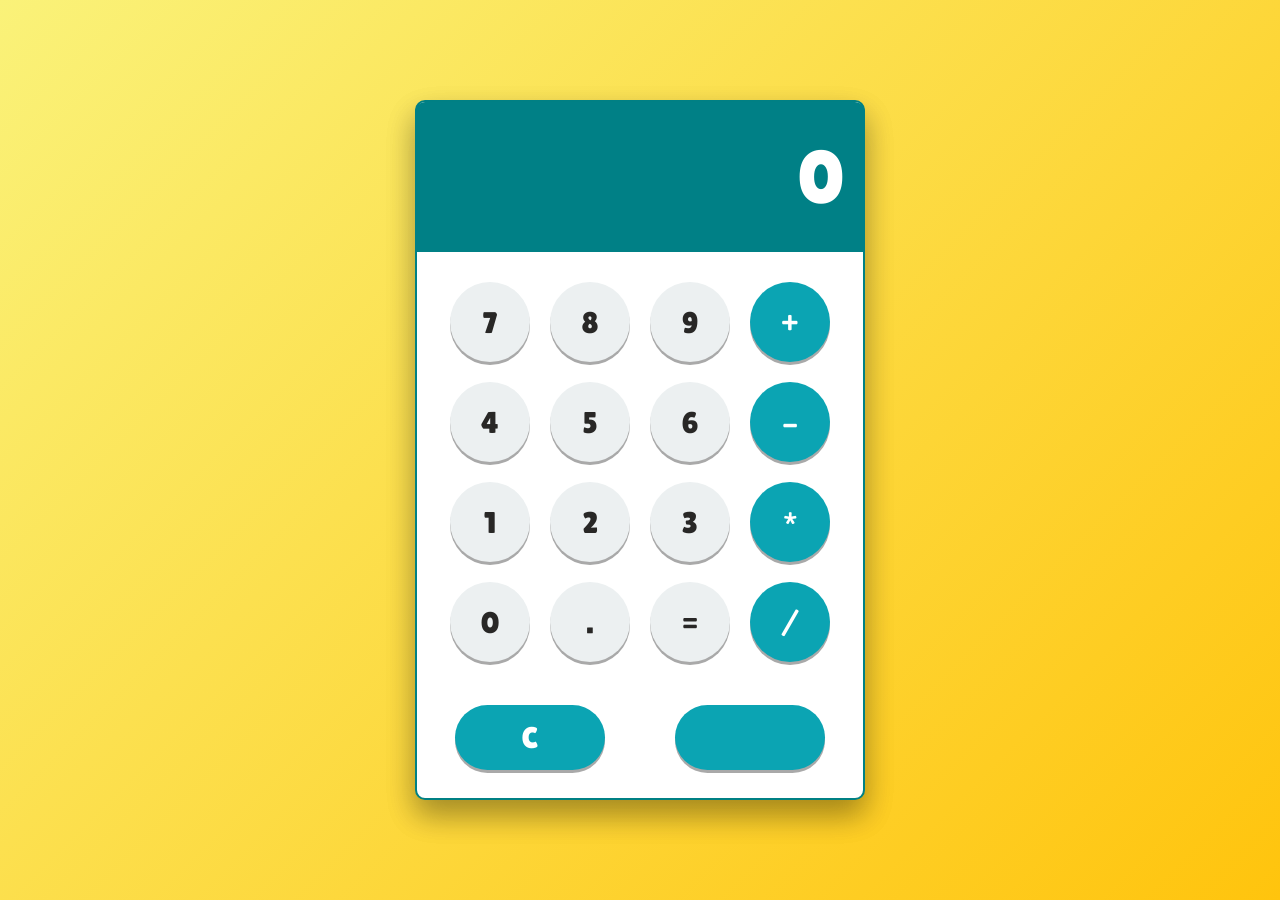
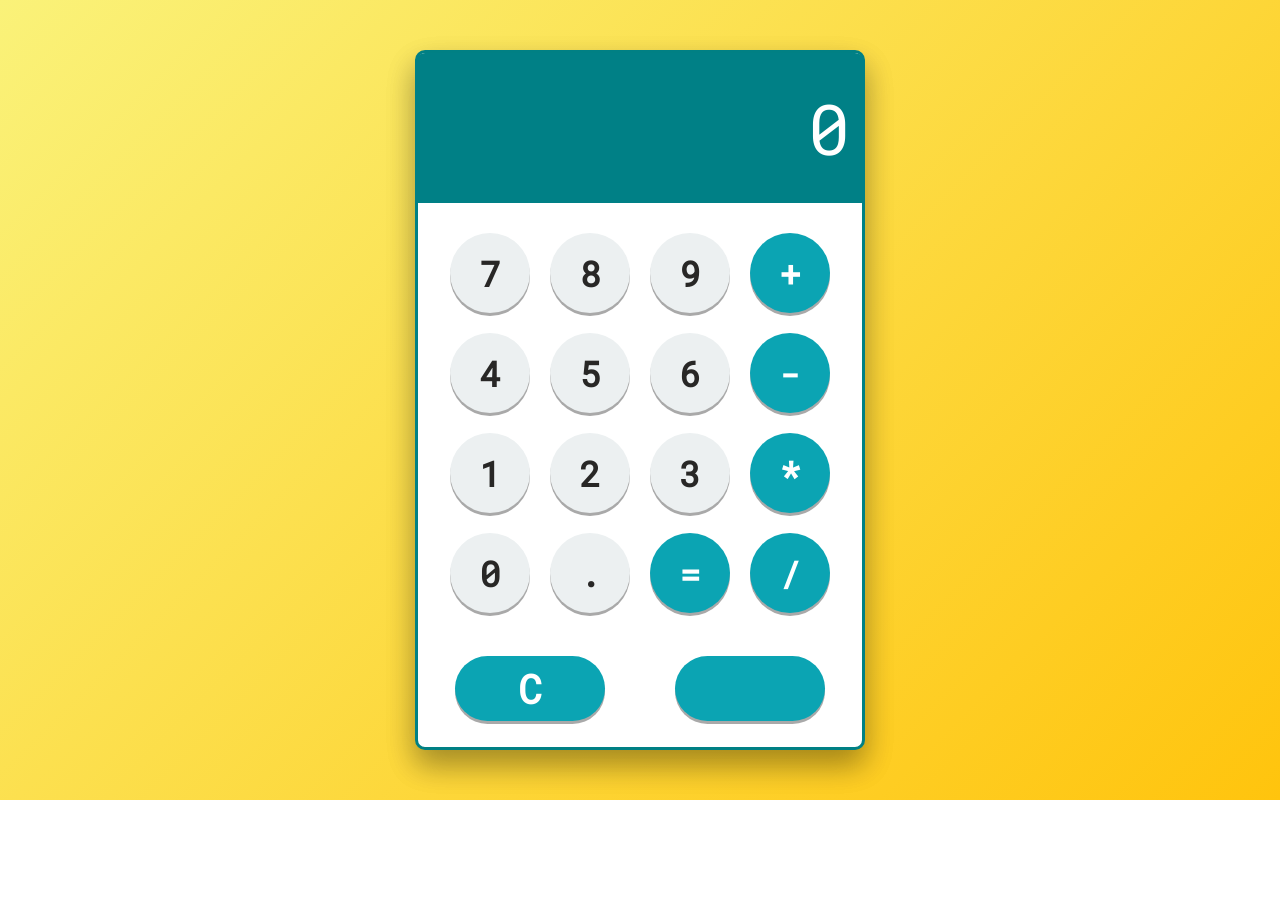
Before and after one commit to SpirosNatsios/Calculator, a plain HTML site: page index.html in a window 1280 px wide. After the commit the page ends 800 px from the top, so only its background shows below. Drawn offline with Linux system fonts and the light colour scheme.

Commit message:
changed some colors

```diff
--- a/index.html
+++ b/index.html
@@ -6,7 +6,7 @@
     <meta name="viewport" content="width=device-width, initial-scale=1.0" />
     <link rel="stylesheet" href="style.css" />
     <link
-      href="https://fonts.googleapis.com/css?family=Lilita+One"
+      href="https://fonts.googleapis.com/css?family=Roboto+Mono"
       rel="stylesheet"
     />
     <link
@@ -17,7 +17,7 @@
   </head>
   <body>
     <div class="main-container">
-      <div class="display">0</div>
+      <div class="display"><p>0</p></div>
       <div class="buttons">
         <button class="number" data-key="55">7</button>
         <button class="number">8</button>
--- a/script.js
+++ b/script.js
@@ -2,7 +2,7 @@ let num1 = undefined;
 let operator = "";
 let operation = true;
 let isOperating = false;
-const display = document.querySelector(".display");
+const display = document.querySelector("p");
 const numButtons = document.querySelectorAll(".number");
 const operators = document.querySelectorAll(".operator");
 const equal = document.querySelector("#equal");
@@ -43,9 +43,6 @@ equal.addEventListener("click", () => {
 
 function equality() {
   num2 = display.textContent;
-  console.log(num1);
-  console.log(num2);
-  console.log(operator);
 
   display.textContent = operate(operator, +num1, +num2);
   if (display.textContent.length >= 10) {
@@ -100,14 +97,16 @@ function substract(num1, num2) {
 }
 
 function multiply(num1, num2) {
-  return (num1 * num2).toFixed(1);
+  if (String(num1 * num2).includes(".")) return (num1 * num2).toFixed(1);
+  return num1 * num2;
 }
 
 function divide(num1, num2) {
   if (num2 != 0) {
-    return (num1 / num2).toFixed(1);
+    if (String(num1 / num2).includes(".")) return (num1 / num2).toFixed(3);
+
+    return num1 / num2;
   }
-  return;
 }
 
 function operate(operator, num1, num2) {
--- a/style.css
+++ b/style.css
@@ -2,23 +2,25 @@
   margin: 0;
   padding: 0;
   box-sizing: border-box;
-  font-family: "Lilita One";
+  font-family: "Roboto Mono";
 }
 body {
   background-image: linear-gradient(135deg, #faf279, #ffc40d);
   height: 100vh;
-  overflow: hidden;
+  display: flex;
+  justify-content: center;
+  align-items: center;
 }
 .main-container {
   width: 450px;
   height: 700px;
-  margin: 100px auto;
+  margin: 0 auto;
   background-color: #ffffff;
   display: flex;
   flex-direction: column;
   align-items: center;
   border-radius: 10px;
-  border: 2px solid #008084;
+  border: 3px solid #008084;
   box-shadow: 0 15px 30px 0 rgba(0, 0, 0, 0.2),
     0 15px 30px 0 rgba(0, 0, 0, 0.19);
 }
@@ -28,14 +30,19 @@ body {
   height: 150px;
   background-color: #008086;
   margin-bottom: 30px;
-  font-size: 75px;
   display: flex;
   align-items: center;
-  padding-right: 20px;
+  padding-right: 15px;
+  padding-right: 15px;
   justify-content: end;
   border-top-left-radius: 10px;
   border-top-right-radius: 10px;
+}
+
+.display > * {
+  font-size: 70px;
   color: #ffffff;
+  width: fit-content;
 }
 
 .buttons {
@@ -49,7 +56,8 @@ body {
 .buttons button {
   width: 80px;
   height: 80px;
-  font-size: 30px;
+  font-size: 35px;
+  font-weight: bold;
   border-radius: 100px;
   border: none;
 }
@@ -64,14 +72,16 @@ body {
   background-color: #ffffff;
 }
 
-.operator {
+.operator,
+#equal {
   background-color: #0ba4b3;
   color: #ffffff;
 }
 .bottom-buttons button {
   width: 150px;
   height: 65px;
-  font-size: 30px;
+  font-size: 40px;
+  font-weight: bold;
   border-radius: 100px;
   border: none;
 }
```
